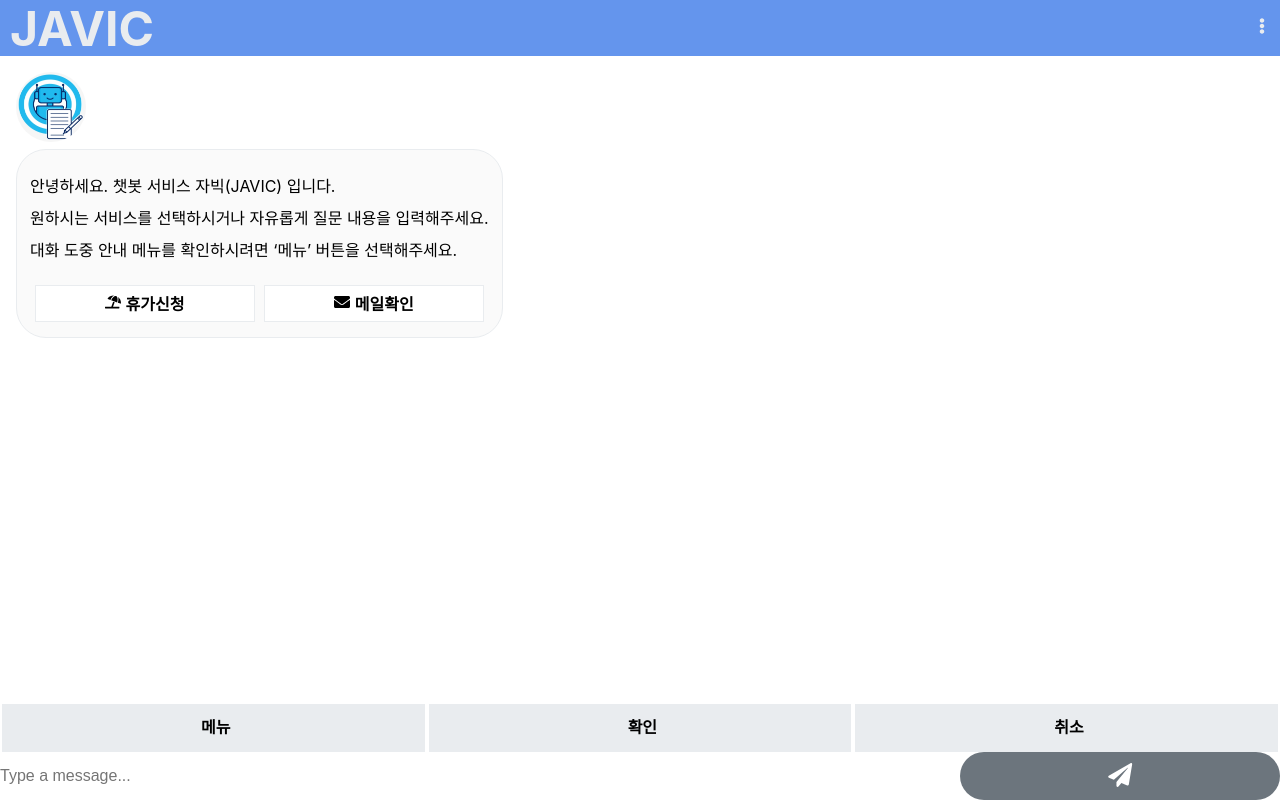
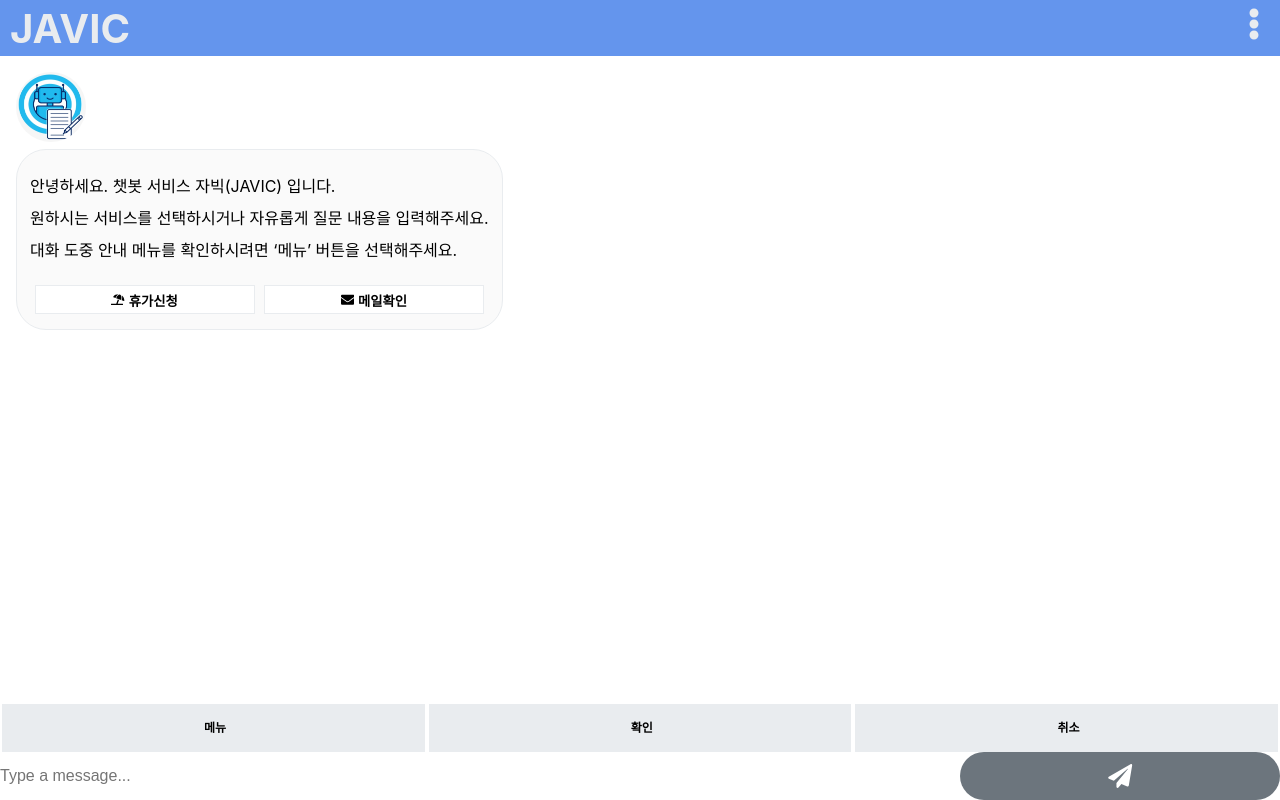
Before and after one commit to goldmayo/JAVIC_2021, a React (Create React App) app in the folder client/: page / in a window 1280 px wide. Built offline with nearby package versions, Linux system fonts and the light colour scheme.

Commit message:
add hover effect on all buttons and add focus outline input form

```diff
--- a/client/src/components/Header.module.css
+++ b/client/src/components/Header.module.css
@@ -7,20 +7,18 @@
   align-items: center;
   height: 7vh;
   min-height: 7vh;
-  /* height: 7%; */
   background-color: var(--header-bg);
   color: var(--header-text);
 }
 .wraper__botName {
-  font-size: 6vh;
-  /* font-size: 1rem; */
-  /* min-height: 1rem; */
+  font-size: 5vh;
+
   margin: 0 0 0 0.625rem;
 }
 
 .wraper__menuIcon {
   margin: 0 0.625rem 0 0;
-  font-size: 1rem;
+  font-size: 4vh;
 }
 
 /* 엘리 헤더 강의 반응형? */
--- a/client/src/components/button/BaseButton.module.css
+++ b/client/src/components/button/BaseButton.module.css
@@ -1,17 +1,12 @@
 button {
   text-align: center;
-  vertical-align: middle;
-  line-height: 1em;
-  font-size: 2vh;
-  /* margin: 0 6px 0 0 */
+  line-height: 1vh;
+  padding: 0 0.4rem 0 0;
 }
 
 .button__icon {
-  display: inline-block;
+  /* display: inline-block; */
   margin: 0 0.3em 0 0;
 }
 
-.button__icon i svg {
-  height: 2vh;
-  width: 2vw;
-}
+/* 버튼 모서리 확대시 이상함 균일하게 바꿀방법? */
--- a/client/src/components/button/QuickButton.module.css
+++ b/client/src/components/button/QuickButton.module.css
@@ -10,8 +10,15 @@
 }
 
 .quickbtn button {
+  font-size: 1.5vh;
   height: 100%;
   flex-basis: 33%;
   background-color: var(--quick-btn-bg);
   border-style: none;
+  padding: 0 0.4rem 0 0.4rem;
 }
+
+.quickbtn button:hover {
+  color: white;
+  background-color: var(--quick-btn-hover-bg);
+}
--- a/client/src/components/chat/Chat.module.css
+++ b/client/src/components/chat/Chat.module.css
@@ -5,6 +5,7 @@
 }
 .chatnode p {
   margin: 0;
+  /* font-size: 1vh; */
 }
 .userNode {
   max-width: 75%;
--- a/client/src/components/chat/ConfirmChat.module.css
+++ b/client/src/components/chat/ConfirmChat.module.css
@@ -18,3 +18,8 @@
   padding: 0.5rem 0.2rem 0.5rem 0.2rem;
   border: 1px solid var(--server-msg-border);
 }
+
+.confirmNode__button button {
+  color: white;
+  background-color: var(--send-btn-bg);
+}
--- a/client/src/components/chat/Greeting.module.css
+++ b/client/src/components/chat/Greeting.module.css
@@ -35,3 +35,7 @@
   padding: 0.5em 0.2em 0.5em 0.2em;
   border: 1px solid var(--server-msg-border);
 }
+.greetingNode__button button:hover {
+  color: white;
+  background-color: var(--send-btn-bg);
+}
--- a/client/src/components/chat/MenuChat.module.css
+++ b/client/src/components/chat/MenuChat.module.css
@@ -12,9 +12,15 @@
   justify-content: space-around;
   margin-bottom: 0.5rem;
 }
+
 .menuNode__button button {
   flex-basis: 48%;
   background-color: var(--chat-menu-btn-bg);
   padding: 0.5rem 0.2rem 0.5rem 0.2rem;
   border: 1px solid var(--server-msg-border);
 }
+
+.menuNode__button button:hover {
+  color: white;
+  background-color: var(--send-btn-bg);
+}
--- a/client/src/components/form/Form.module.css
+++ b/client/src/components/form/Form.module.css
@@ -17,19 +17,31 @@
   /* border: 2px solid var(--input-border); */
   font-size: 2vh;
 }
-
+.formContainer input:focus {
+  outline: var(--send-btn-bg) soild 1px;
+}
 .formContainer button {
   flex-basis: 25%;
   max-width: 25%;
-  border-style: none;
+  border: 1px soild var(--send-btn-bg);
   border-radius: 30px 30px 30px 30px;
   background-color: var(--send-btn-bg);
   color: white;
+  padding: 0 0.4rem 0 0.4rem;
 }
 
 .formContainer button svg {
   height: 3vh;
   width: 3vw;
 }
+
+.formContainer button:hover {
+  background-color: var(--send-btn-hover-bg);
+  border: 2px solid cornflowerblue;
+}
+
+.formContainer button:hover svg {
+  fill: var(--send-btn-icon-hover-bg);
+}
 /* 폰트 사이즈 플래이스 홀더 위치 */
 /* 포커스 보더 색상 좀 더 연하게 */
--- a/client/src/style/Colors.css
+++ b/client/src/style/Colors.css
@@ -9,6 +9,9 @@
   --server-msg-bg: #fafafa;
   --server-msg-border: #e9ecef;
 
+  /* --server-btn-bg:#ffffff;
+  --server-btn-hover-bg:#6c757d; */
+
   --user-msg-text: #ffffff;
   --user-msg-bg: #007bff;
 
@@ -16,10 +19,13 @@
 
   --footer-bg: #ffffff;
   --quick-btn-bg: #e9ecef;
+  --quick-btn-hover-bg: cornflowerblue;
   --quick-btn-container-bg: #ffffff;
 
   --input-bg: #ffffff;
   --input-border: #e9ecef;
 
   --send-btn-bg: #6c757d;
+  --send-btn-hover-bg: #ffffff;
+  --send-btn-icon-hover-bg: cornflowerblue;
 }
```
Also changed, not shown: client/src/index.css (+3 -5 lines), 1 other file (tests, documents, lock files or other folders).
